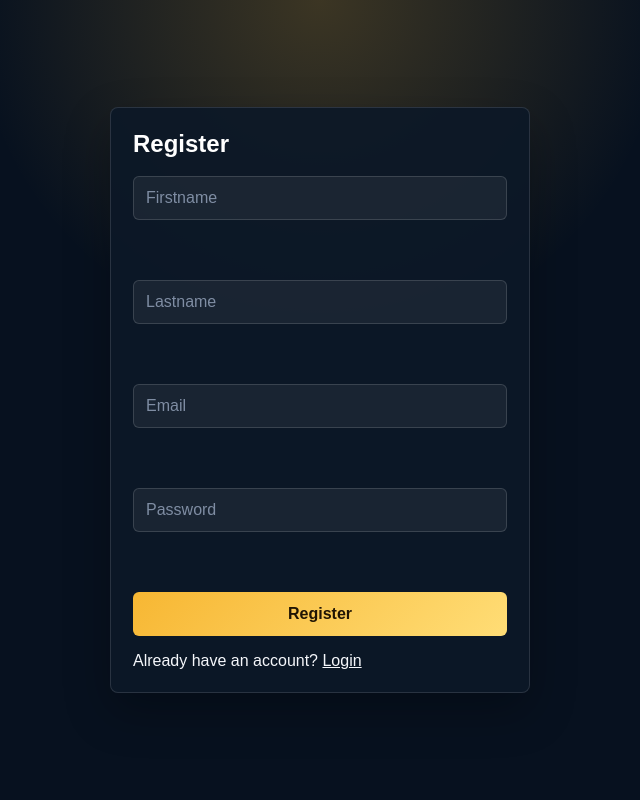
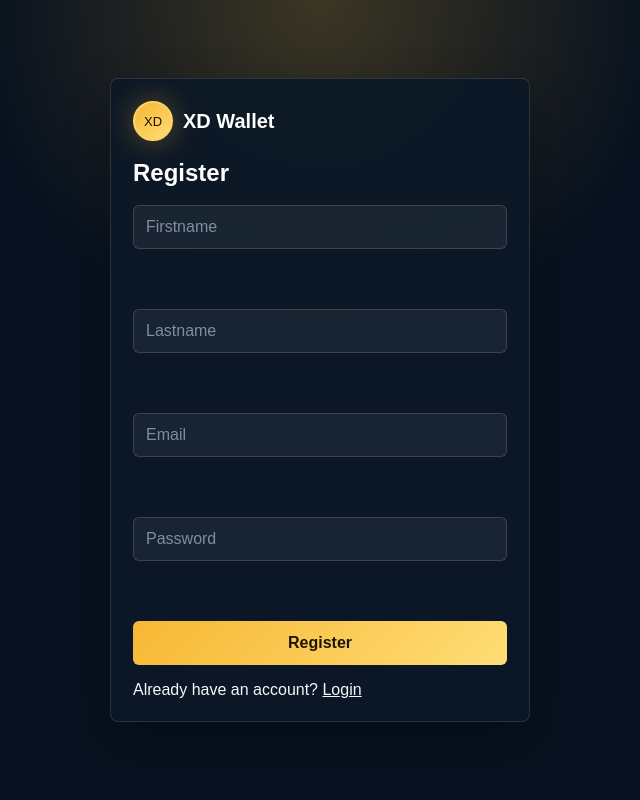
Before and after one commit to Maurovdk13/php-todo-app, a PHP site: page /pages/register.php in a window 1280 px wide. Shown: the whole page, without its empty margins (320-960 px from the left). Run offline with PHP 8.4, Linux system fonts and the light colour scheme.

Commit message:
style: improve auth wallet branding

```diff
--- a/assets/css/app.css
+++ b/assets/css/app.css
@@ -333,6 +333,15 @@ button {
     width: min(420px, 100%);
 }
 
+.auth-brand {
+    display: flex;
+    align-items: center;
+    gap: 10px;
+    margin-bottom: 18px;
+    color: #ffffff;
+    font-size: 20px;
+}
+
 .auth-panel h1 {
     margin: 0 0 18px;
     color: #ffffff;
--- a/pages/login.php
+++ b/pages/login.php
@@ -39,6 +39,11 @@ if(!empty($_POST)) {
 
     <main class="auth-page">
     <section class="panel auth-panel">
+    <div class="auth-brand">
+        <span class="brand-coin">XD</span>
+        <strong>XD Wallet</strong>
+    </div>
+
     <h1>Login</h1>
 
     <?php if($error): ?>
--- a/pages/register.php
+++ b/pages/register.php
@@ -41,6 +41,11 @@ if(!empty($_POST)) {
 
     <main class="auth-page">
     <section class="panel auth-panel">
+    <div class="auth-brand">
+        <span class="brand-coin">XD</span>
+        <strong>XD Wallet</strong>
+    </div>
+
     <h1>Register</h1>
 
     <?php if($error): ?>
```
